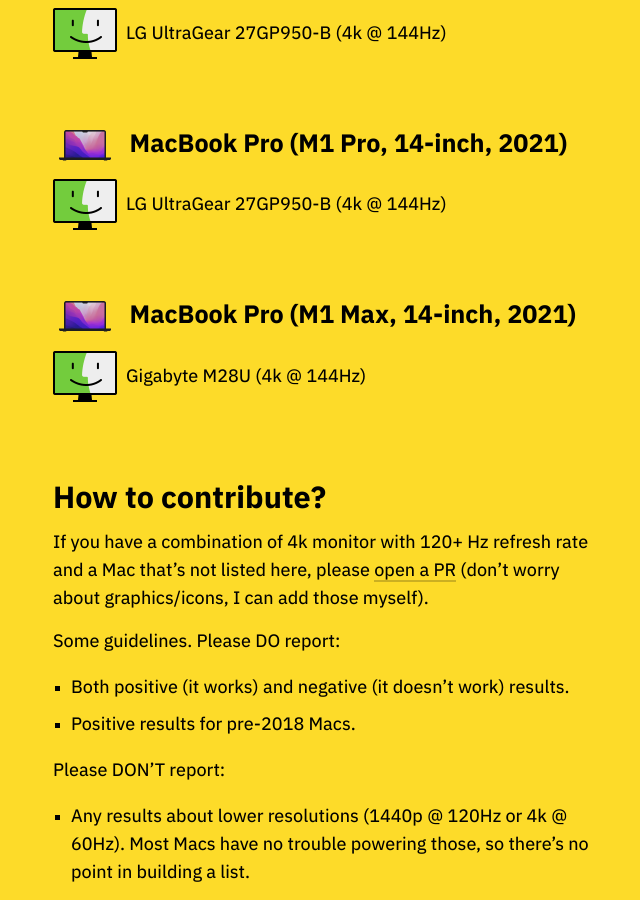
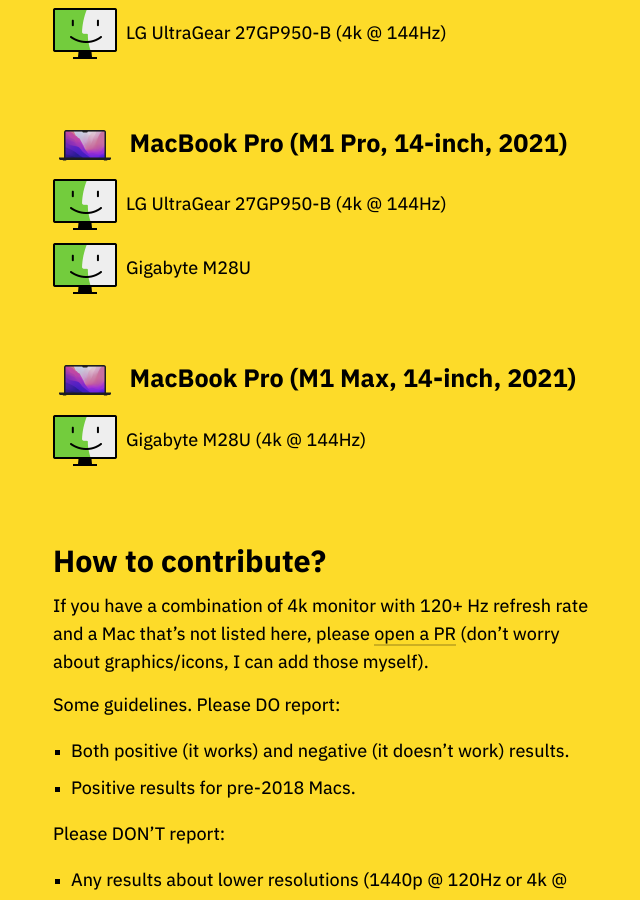
Before and after one commit to tonsky/tonsky.github.io, a Jekyll site: the page built from _posts/2021-02-24-monitors-mac.md, in a window 1280 px wide and 900 px high, scrolled down 4137 px. Shown: the whole window, without its empty margins (316-956 px from the left). Built offline with Jekyll 4.4.1, drawn with Linux system fonts in a browser that asks for light colours.

Commit message:
Add Gigabyte M28U / MBP 14" 2021 (closes #44)

```diff
--- a/_posts/2021-02-24-monitors-mac.md
+++ b/_posts/2021-02-24-monitors-mac.md
@@ -119,6 +119,8 @@
 
 <div class="row"><img src="works.png" height=64> <span>LG UltraGear 27GP950-B (4k @ 144Hz)</span></div>
 
+<div class="row"><img src="works.png" height=64> <span>Gigabyte M28U</span></div>
+
 ## <img src="mbp_14_2021.png" height=32> <span>MacBook Pro (M1 Max, 14-inch, 2021)</span>
 
 <div class="row"><img src="works.png" height=64> <span>Gigabyte M28U (4k @ 144Hz)</span></div>
```
